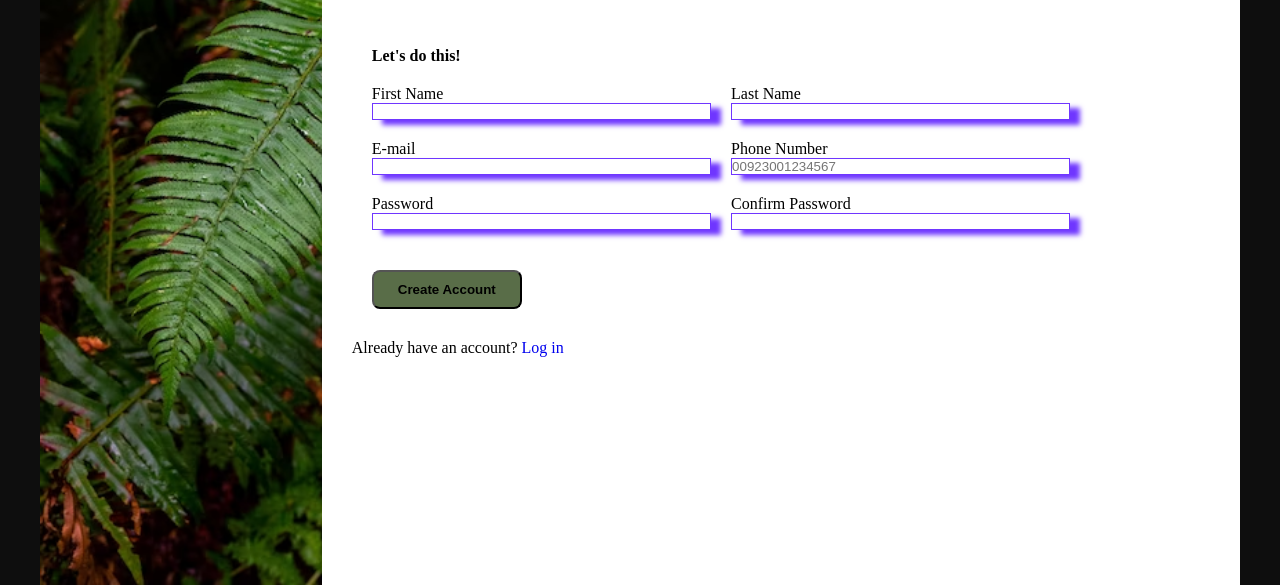
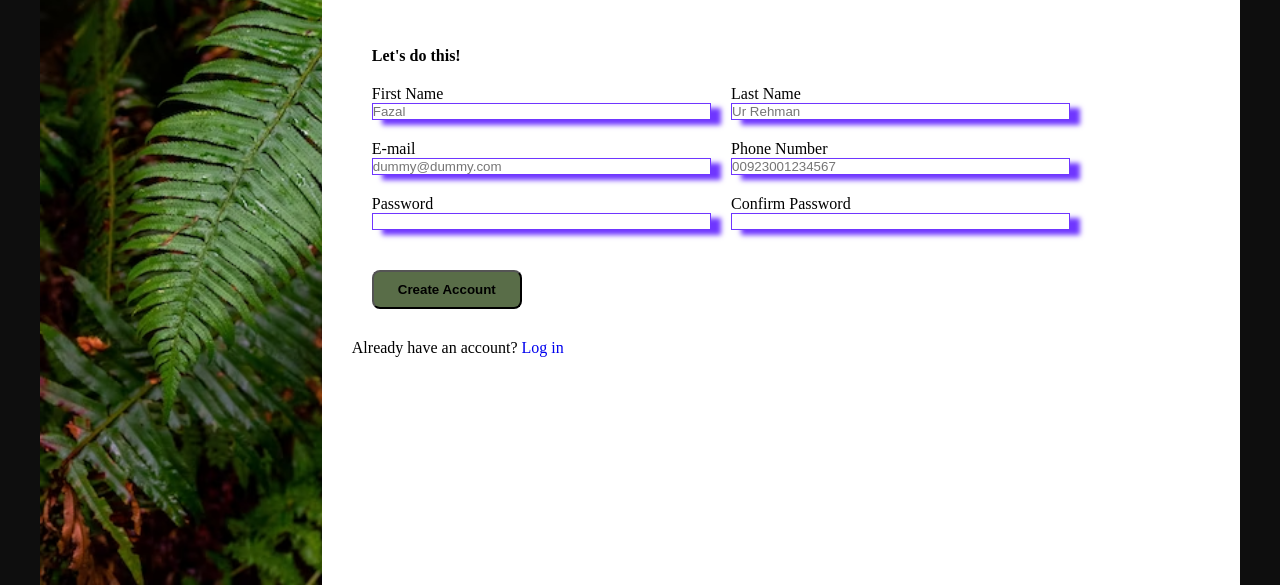
Before and after one commit to hanzalahanees/Project--Sign-Up-Form, a plain HTML site: page index.html in a window 1280 px wide. Shown: the part 215-800 px from the top of the page. Drawn offline with Linux system fonts and the light colour scheme.

Commit message:
place holder missing now added.

```diff
--- a/index.html
+++ b/index.html
@@ -29,15 +29,15 @@
                 <h4 id="form-title">Let's do this!</h4>
                 <div class="input">
                     <label for="first-name">First Name</label>
-                    <input type="text" name="firstName" id="first-name" required>
+                    <input type="text" name="firstName" id="first-name" placeholder="Fazal" required>
                 </div>
                 <div class="input">
                     <label for="last-name">Last Name</label>
-                    <input type="text" name="lasttName" id="last-name" required>
+                    <input type="text" name="lasttName" id="last-name" placeholder="Ur Rehman"  required>
                 </div>
                 <div class="input">
                     <label for="email">E-mail</label>
-                    <input type="email" name="Email" id="email" required>
+                    <input type="email" name="Email" id="email" placeholder="dummy@dummy.com"  required>
                 </div>
                 <div class="input">
                     <label for="phone">Phone Number</label>
```
